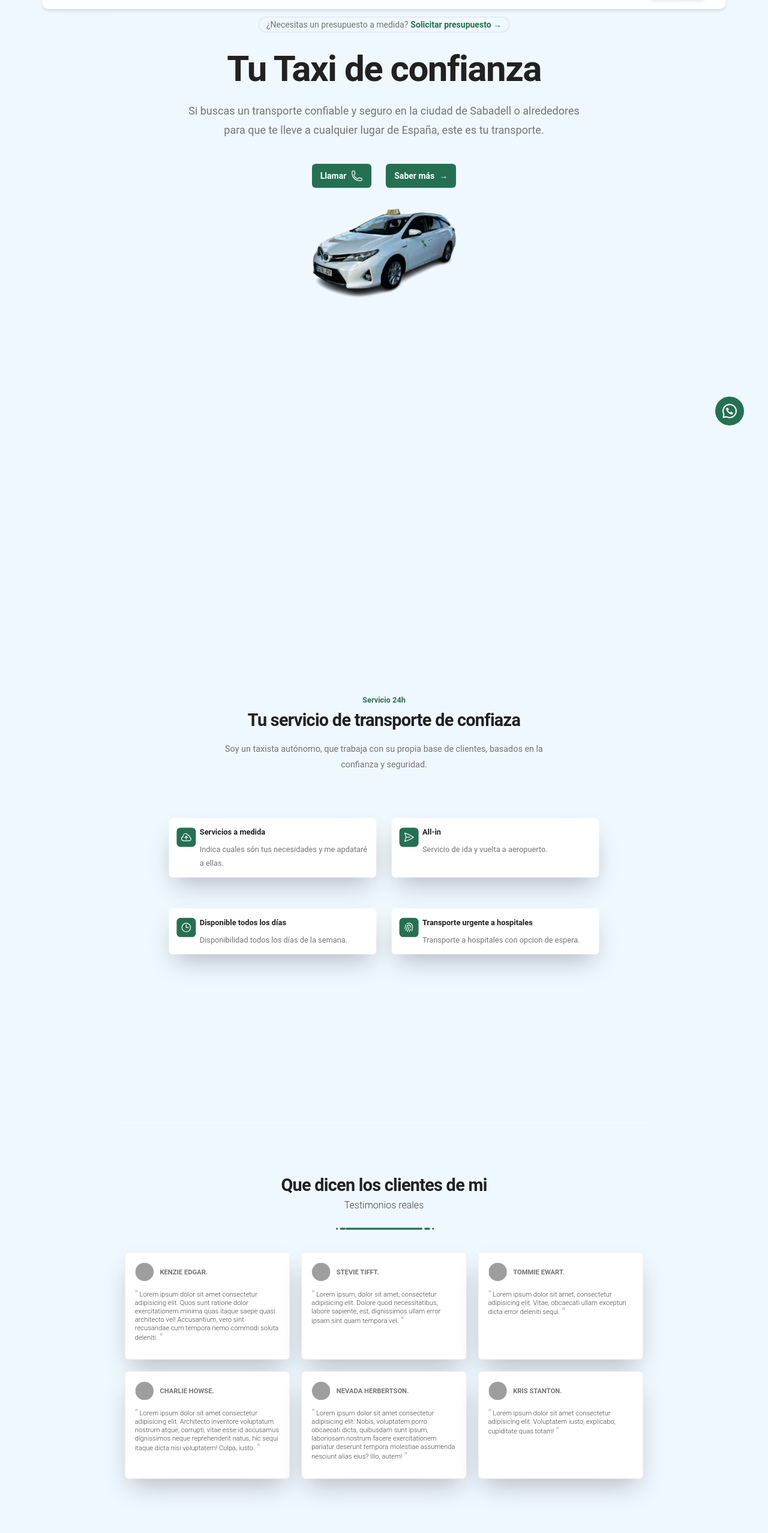
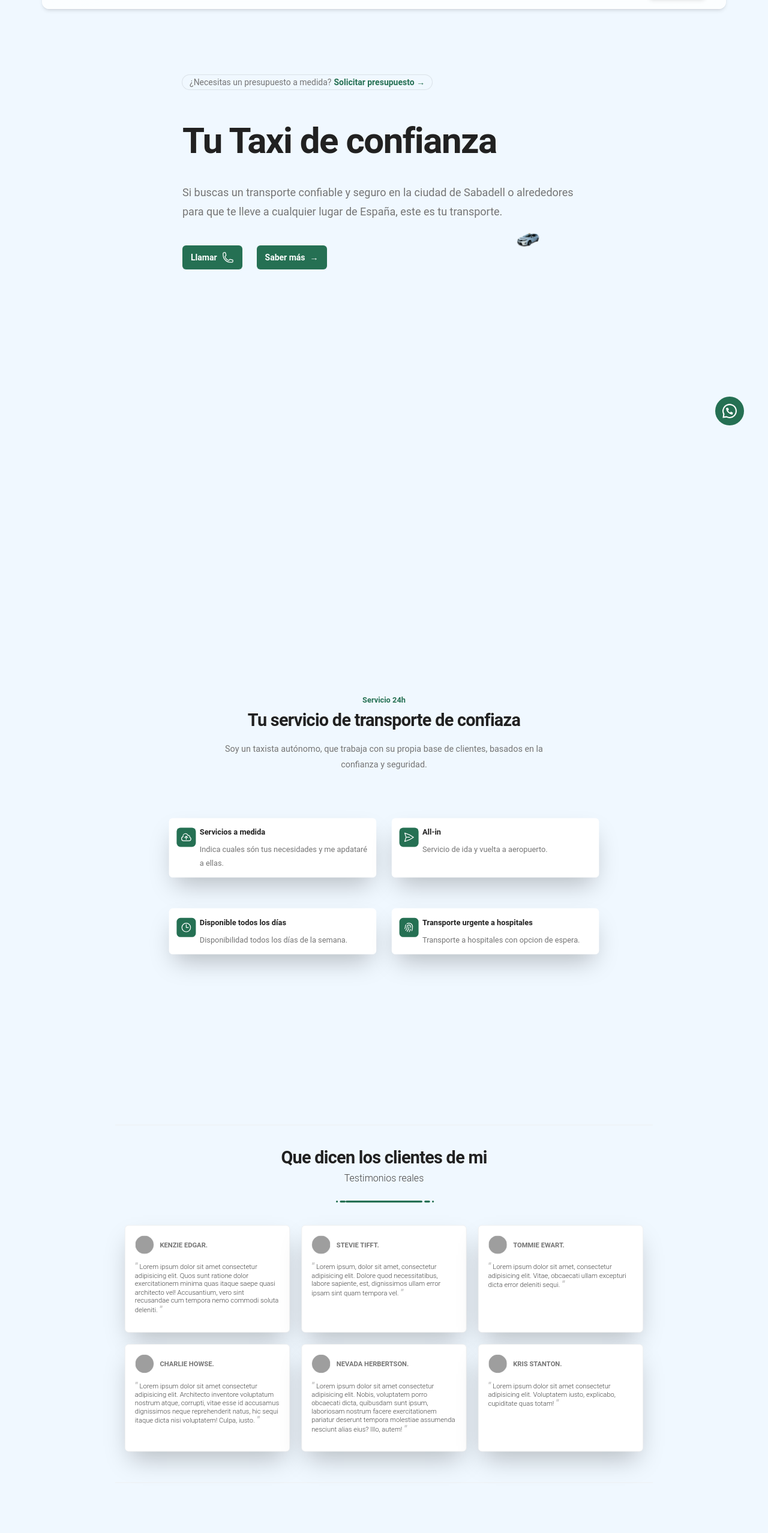
Before and after one commit to TomasAldea/taxi-driver, a React (Vite) app: page / in a window 1280 px wide. Shown: the part 51-2606 px from the top of the page at 60% size. Built offline with nearby package versions, Linux system fonts and the light colour scheme; grey boxes are pictures that could not be loaded.

Commit message:
ajustes diseño

```diff
--- a/index.html
+++ b/index.html
@@ -7,8 +7,12 @@
     <meta name="description" content="Taxi de confianza en Sabadell, página oficial Taxi Andreu, tu taxi de confianza en Sabadell.">
     <meta name="viewport" content="width=device-width, initial-scale=1.0" />
     <meta name="theme-color" content="#f0f8ff" />
+    <!-- !temporal -->
+    <meta name="robots" content="noindex">
     <!-- <link href="https://unpkg.com/aos@2.3.1/dist/aos.css" rel="preload" as="stylesheet"> -->
     <link href="https://unpkg.com/aos@2.3.1/dist/aos.css" rel="stylesheet">
+
+
 
     <title>Taxi Sabadell</title>
   </head>
--- a/src/components/About.jsx
+++ b/src/components/About.jsx
@@ -8,9 +8,9 @@ import {
 
 export function About() {
   return (
-    <div id="quien-soy" className="aos flex flex-col items-center mt-12 mb:w-ful mb:p-8">
+    <section id="quien-soy" className="aos flex flex-col items-center mt-12 mb:w-ful mb:p-8">
       <div className="mt-2 mb-8 text-3xl font-bold tracking-tight text-gray-900 sm:text-4xl">
-        Sobre mi
+       <h2>Sobre mi</h2>
       </div>
       <Card className="w-full flex-row mb-20 mb:flex-col">
         <CardHeader
@@ -35,6 +35,6 @@ export function About() {
           </Typography>
         </CardBody>
       </Card>
-    </div>
+    </section>
   );
 }
--- a/src/components/Features.jsx
+++ b/src/components/Features.jsx
@@ -29,13 +29,13 @@ const features = [
 
 export default function Features() {
   return (
-    <div id="servicios" className="aos bg-sabablue-1 py-24 sm:py-32 mb:pb-6" >
+    <section id="servicios" className="aos bg-sabablue-1 py-24 sm:py-32 mb:pb-6" >
       <div className="mx-auto max-w-7xl px-6 lg:px-8">
         <div className="mx-auto max-w-2xl lg:text-center">
           <h2 className="text-base font-semibold leading-7 text-sabagreen-50">Servicio 24h</h2>
-          <p className="mt-2 text-3xl font-bold tracking-tight text-gray-900 sm:text-4xl">
-            Tu servicio de transporte de confiaza
-          </p>
+          <div className="mt-2 text-3xl font-bold tracking-tight text-gray-900 sm:text-4xl">
+            <div>Tu servicio de transporte de confiaza</div>
+          </div>
           <p className="mt-6 text-lg leading-8 text-gray-600">
             Soy un taxista autónomo, que trabaja con su propia base de clientes, basados en la confianza y seguridad.
           </p>
@@ -56,6 +56,6 @@ export default function Features() {
           </dl>
         </div>
       </div>
-    </div>
+    </section>
   )
 }
--- a/src/components/Hero.jsx
+++ b/src/components/Hero.jsx
@@ -14,11 +14,11 @@ export default function Hero() {
   };
 
   return (
-    <div id="inicio" className="bg-sabablue-1">
+    <section id="inicio" className="bg-sabablue-1">
 
-      <div className="relative isolate px-6 pt-20 min-h-screen lg:px-8">
-        <div className="mx-auto max-w-2xl">
-          <div className="mb-8 flex justify-center">
+      <div className="relative isolate px-6 pt-20 min-h-screen lg:px-8 tb:min-h-[50%]">
+        <div className="mx-auto max-w-2xl flex flex-col mt-24 tb:mt-20 mb:!mt-0">
+          <div className="mb-8 flex justify-start tb:justify-center">
             <div
             className=" h-full cursor-pointer flex flex-row w-max relative rounded-full px-3 text-sm leading-6 text-gray-600 ring-1 ring-gray-900/10 hover:ring-gray-900/20 mb:flex-col mb:items-center">
               ¿Necesitas un presupuesto a medida?
@@ -30,15 +30,15 @@ export default function Hero() {
               </div>
             </div>
           </div>
-          <div className="text-center">
-            <h1 className="text-4xl font-bold tracking-tight text-gray-900 sm:text-6xl">
+          <div className="text-start tb:text-center">
+            <h1 className="text-4xl font-bold tracking-tight mt-6 mb-10 text-gray-900 tb:mt-0 tb:mb-0 sm:text-6xl">
               Tu Taxi de confianza
             </h1>
             <p
             className="mt-6 text-lg leading-8 text-gray-600">
             Si buscas un transporte confiable y seguro en la ciudad de Sabadell o alrededores para que te lleve a cualquier lugar de España, este es tu transporte.
             </p>
-            <div className="mt-10 flex items-center justify-center gap-x-6">
+            <div className="mt-10 flex items-center justify-start tb:justify-center gap-x-6">
               <a
                 aria-label="llamar"
                 href="tel:+34649713682"
@@ -54,10 +54,10 @@ export default function Hero() {
               </div>
             </div>
           </div>
-        <img src="images/taxihero.webp" alt="" className='imagen-scale mt-6 mx-auto w-64'/>
+        <img src="images/taxihero.webp" alt="" className='imagen-scale mt-6 mx-auto w-64 hidden tb:block'/>
+        <img src="images/taxihero.webp" alt="" className='imagen-scale mt-6 mx-auto w-96 tb:hidden absolute right-52 bottom-56'/>
         </div>
-
       </div>
-    </div>
+    </section>
   )
 }
--- a/src/components/Instagram.jsx
+++ b/src/components/Instagram.jsx
@@ -17,12 +17,12 @@ export const Instagram = () => {
   };
 
   return (
-    <div
+    <section
       onClick={openWhatsAppChat}
       id="instagram"
       className="z-10 w-12 p-3 rounded-full fixed bottom-10 cursor-pointer right-10 bg-sabagreen-50 mb:right-4 mb:bottom-4"
     >
       <img src="images/instagram.svg" alt="" className=" w-6 h-6"/>
-    </div>
+    </section>
   );
 };
--- a/src/components/NavbarDefault.jsx
+++ b/src/components/NavbarDefault.jsx
@@ -19,21 +19,16 @@ export function NavbarDefault() {
     );
   }, []);
 
-  const scrollToSection = (sectionId, extraPx = 0) => {
+  const scrollToSection = (sectionId) => {
     var element = document.getElementById(sectionId);
 
     if (element) {
-      const y = element.getBoundingClientRect().top + window.scrollY;
-      window.scroll({
-        top: y - extraPx,
+      const y = element.offsetTop;
+      window.scrollTo({
+        top: y,
         behavior: 'smooth'
       });
-
-      setTimeout(() => {
-        setOpenNav(false);
-      }, 800);
     }
-
   };
 
   const navList = (
@@ -92,7 +87,7 @@ export function NavbarDefault() {
         <div
           className="flex items-center"
           onClick={() => {
-            scrollToSection("presupuesto", 100);
+            scrollToSection("presupuesto");
           }}
         >
           Presupuesto
--- a/src/components/SimpleRegistrationForm.jsx
+++ b/src/components/SimpleRegistrationForm.jsx
@@ -88,8 +88,8 @@ export function SimpleRegistrationForm() {
   };
 
   return (
+    <section id="presupuesto">
       <Card
-      id="presupuesto"
         className="aos mt-5 mb-8 items-center mb:px-8"
         color="transparent"
         shadow={false}
@@ -180,7 +180,7 @@ export function SimpleRegistrationForm() {
                     Acepto la{" "}
                     <Link
                       to="/privacidad"
-                    target="_blank"
+
                       className="underline underline-offset-4"
                       aria-label="Enlace a Regulación de privacidad"
                     >
@@ -208,5 +208,6 @@ export function SimpleRegistrationForm() {
           </div>
         )}
       </Card>
+    </section>
   );
 }
--- a/src/components/Testimonials.jsx
+++ b/src/components/Testimonials.jsx
@@ -2,11 +2,11 @@ import React from 'react';
 
 export default function Testimonials() {
   return (
-    <div id="testimonios" className="aos bg-sabablue-1 min-w-screen min-h-screen flex items-center justify-center">
-      <div className="w-ful border-t border-b border-gray-200 px-5 py-16 md:py-24 text-gray-800">
+    <section id="testimonios" className="aos bg-sabablue-1 min-w-screen min-h-screen flex items-center justify-center">
+      <div className="w-ful border-t border-b border-gray-200 px-5 py-6 md:py-10 text-gray-800">
         <div className="w-full max-w-6xl mx-auto">
           <div className="text-center max-w-xl mx-auto">
-            <h1 className="mb-2 mt-2 text-3xl font-bold tracking-tight text-gray-900 sm:text-4xl">Que dicen los clientes de mi</h1>
+            <h2 className="mb-2 mt-2 text-3xl font-bold tracking-tight text-gray-900 sm:text-4xl">Que dicen los clientes de mi</h2>
             <div className="text-xl mb-5 font-light">Testimonios reales</div>
             <div className="text-center mb-10">
               <span className="inline-block w-1 h-1 rounded-full bg-sabagreen-50 ml-1"></span>
@@ -121,6 +121,6 @@ export default function Testimonials() {
           </div>
         </div>
       </div>
-    </div>
+    </section>
   );
 }
--- a/tailwind.config.js
+++ b/tailwind.config.js
@@ -16,7 +16,9 @@ module.exports = withMT({
         }
       },
       screens: {
-        'mb': {'max': '639px'}
+        'mb': {'max': '639px'},
+        'tb': {'max': '977px'},
+        'dk': {'min': '639px'}
       },
     },
   },
```
Also changed, not shown: src/components/PrivacyPage.jsx (+10 -5 lines), public/robots.txt (added), 1 other file (tests, documents, lock files or other folders). Lines whose indentation alone changed are shown as unchanged.
